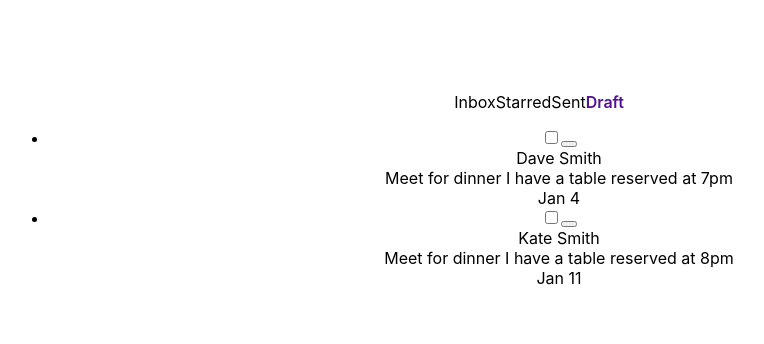
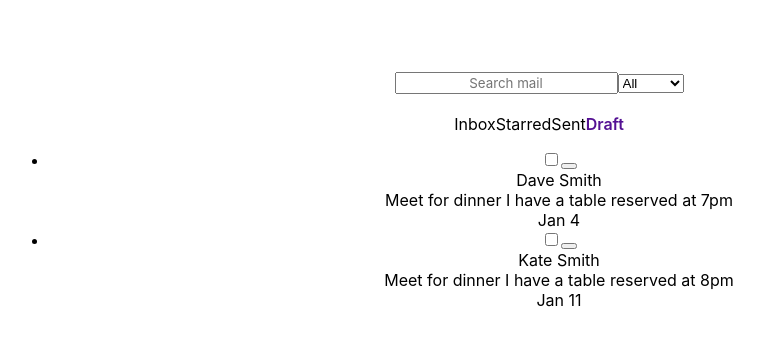
Before and after one commit to irisor/mister-email, a React (Vite) app: page /#/mail/draft in a window 1280 px wide. Shown: the top 344 px of the page, without its empty margins (101-865 px from the left). Built offline with nearby package versions, Linux system fonts and the light colour scheme.

Commit message:
structure - add filter

```diff
--- /dev/null
+++ b/src/cmps/EmailFilter.jsx
@@ -0,0 +1,23 @@
+// export function EmailFilter({ filterBy, onSetFilter }) {
+export function EmailFilter() {
+	return (
+		<section className="email-filter">
+			<input
+				type="text"
+				className="search"
+				placeholder="Search mail"
+				// value={filterBy.text}
+				// onChange={(ev) => onSetFilter({ text: ev.target.value })}
+			/>
+			<select
+				className="read-status"
+				// value={filterBy.readStatus}
+				// onChange={(ev) => onSetFilter({ readStatus: ev.target.value })}
+			>
+				<option value="All">All</option>
+				<option value="Read">Read</option>
+				<option value="Unread">Unread</option>
+			</select>
+		</section>
+	);
+}
--- a/src/cmps/EmailHeader.jsx
+++ b/src/cmps/EmailHeader.jsx
@@ -1,6 +1,11 @@
+import { NavLink } from "react-router-dom";
+
 export function EmailHeader() {
     return (
         <section className="header">
+            <div className="header__menu"></div>
+            <NavLink className="header__logo" to="/" src="/images/logo.png"></NavLink>
+            {/* <EmailFilter /> */}
 
         </section>
     )
--- a/src/pages/EmailIndex.jsx
+++ b/src/pages/EmailIndex.jsx
@@ -2,13 +2,15 @@ import { useEffect, useState } from "react"
 import { useParams } from "react-router"
 import { emailService } from "../services/email.service.js"
 import { EmailList } from "../cmps/EmailList.jsx";
-import { EmailHeader } from "../cmps/EmailHeader.jsx";
+// import { EmailHeader } from "../cmps/EmailHeader.jsx";
+import { EmailFilter } from "../cmps/EmailFilter.jsx";
 import { EmailFolderList } from "../cmps/EmailFolderList.jsx";
+import { NavLink } from "react-router-dom";
 
 export function EmailIndex() {
 
     const [emails, setEmails] = useState(null)
-	const folder = useParams().folder
+    const folder = useParams().folder
 
     useEffect(() => {
         loadMails(folder)
@@ -37,13 +39,15 @@ export function EmailIndex() {
     return (
         <section className="email-index">
             <header className="email-index__header">
-            <section className="container">
-                <EmailHeader />
-            </section>
+                <section className="container">
+                    <div className="header__menu"></div>
+                    <NavLink className="header__logo" to="/" src="/images/logo.png"></NavLink>
+                    <EmailFilter />
+                </section>
             </header>
 
             <div className="email-index__folders">
-            <EmailFolderList />
+                <EmailFolderList />
             </div>
             <section className="email-index__list">
                 <EmailList emails={emails} onRemoveMail={onRemoveMail} />
```
Also changed, not shown: src/assets/images/logo_gmail.png (added).
